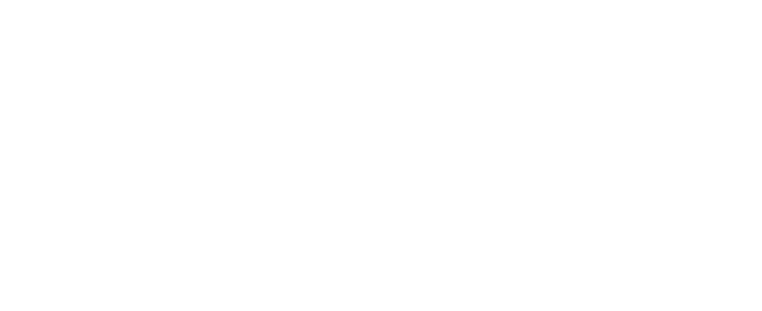
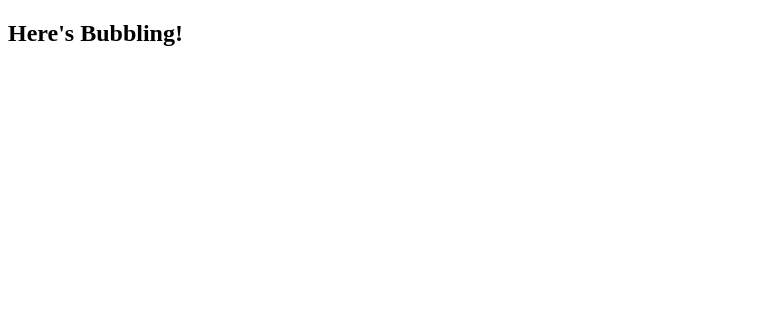
Before and after one commit to RogerChen2005/test, a plain HTML site: page index.html in a window 1280 px wide. Shown: the top 311 px of the page, without its empty margins (0-762 px from the left). Drawn offline with Linux system fonts and the light colour scheme.

Commit message:
update index.html

```diff
--- a/index.html
+++ b/index.html
@@ -7,6 +7,9 @@
     <link rel="stylesheet" href="main.css">
 </head>
 <body>
+    <div>
+        <h2>Here's Bubbling!</h2>
+    </div>
     <div id="content"></div>
     <script>
         const status = ["Yes","No"];
```
